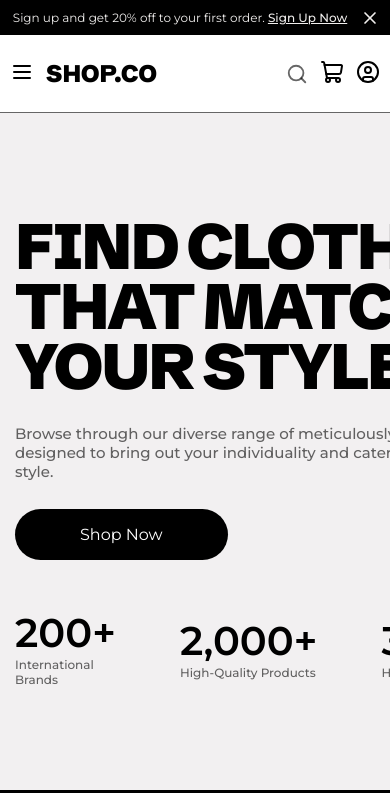
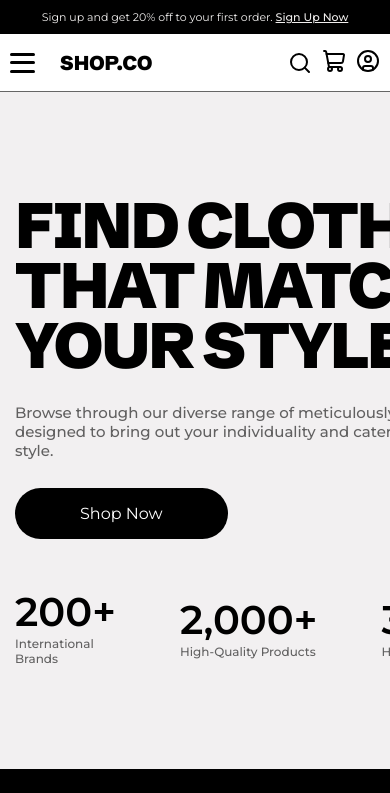
Before and after one commit to irinakosovic4-dotcom/ProjectShop.co, a plain HTML site: page index.html in a window 390 px wide. Shown: the top 793 px of the page. Drawn offline with nearby package versions, Linux system fonts and the light colour scheme.

Commit message:
Додав адаптив до header

```diff
--- a/index.html
+++ b/index.html
@@ -39,9 +39,9 @@
 			</div>
 		</section>
 		<header class="header">
-			<div class="header-container container">
+			<div class="header-container">
 				<div class="header-main_panel">
-					<button class="header-burger" aria-label="Open menu">
+					<!-- <button class="header-burger" aria-label="Open menu">
 						<svg
 							xmlns="http://www.w3.org/2000/svg"
 							width="24"
@@ -55,8 +55,14 @@
 						>
 							<path d="M4 6h16M4 12h16M4 18h16" />
 						</svg>
-					</button>
+					</button> -->
+					<div class="menu_and_logo-wrapper">
+  					<input type="checkbox" id="menu-toggle" class="menu-toggle">
+  					<label for="menu-toggle" class="menu-icon">
+   					 <span></span>
+ 					 </label>
 					<span class="logo header-logo">SHOP.CO</span>
+					</div>
 					<nav class="header-navigation">
 						<ul class="header-list">
 							<li class="header-item">
@@ -116,6 +122,23 @@
 						</div>
 					</div>
 					<div class="header-account_btn-wrapper">
+						<button class="header-search_menu-btn">
+						<svg
+							xmlns="http://www.w3.org/2000/svg"
+							width="24"
+							height="24"
+							viewBox="0 0 24 24"
+							fill="none"
+							stroke="currentColor"
+							stroke-width="2"
+							stroke-linecap="round"
+							stroke-linejoin="round"
+							class="header-search_menu-icon"
+						>
+							<path d="m21 21-4.34-4.34" />
+							<circle cx="11" cy="11" r="8" />
+						</svg>
+						</button>
 						<button class="header-account_profile">
 							<svg
 								xmlns="http://www.w3.org/2000/svg"
--- a/style.css
+++ b/style.css
@@ -120,7 +120,7 @@ button {
 
 .header-list {
 	display: flex;
-	gap: 24px;
+	gap: 25px;
 }
 
 .header-item {
@@ -183,16 +183,216 @@ button {
 	gap: 14px;
 }
 
-.header-burger {
+/* .header-burger {
 	display: none;
 	background: none;
 	border: none;
 	padding: 0;
 	color: inherit;
 	cursor: pointer;
+} */
+
+.menu-toggle {
+	display: none;
 }
 
-@media (max-width: 768px) {
+.header-search_menu-btn {
+	display: none;
+}
+
+.menu_and_logo-wrapper {
+	display: flex;
+	justify-content: center;
+	align-items: center;
+	gap: 25px;
+}
+
+@media screen and (max-width : 1440px) {
+
+	.header-sing_up-text {
+		font-size: 12px;
+	}
+
+	.header-close_sing_up-icon {
+		top: 7px;
+	}
+
+	.header-main_panel {
+		padding: 24px 0;
+		gap: 30px;
+	}
+
+	.logo {
+		font-size: 32px;
+	}
+
+	.header-list {
+		gap: 20px;
+	}
+
+	.header-link {
+		font-size: 14px;
+	}
+
+	.header-search-wrapper {
+		padding: 10px 12px;
+		border-radius: 52px;
+		gap: 10px;
+	}
+
+	.header-search_icon {
+		width: 20px;
+	}
+
+	.header-search {
+		font-size: 14px;
+		width: 300px;
+	}
+
+	.header-account_btn-wrapper {
+		gap: 10px;
+	}
+}
+
+@media screen and (max-width : 1024px) {
+
+	.header-close_sing_up-icon {
+		width: 22px;
+		top: 7px;
+	}
+
+	.header-main_panel {
+		padding: 24px 0;
+		gap: 20px;
+	}
+
+	.logo {
+		font-size: 25px;
+	}
+
+	.header-list {
+		gap: 15px;
+	}
+
+	.header-link {
+		font-size: 13px;
+	}
+
+	.header-item_shop-icon {
+		width: 18px;
+	}
+
+	.header-search-wrapper {
+		padding: 8px;
+		border-radius: 52px;
+		gap: 10px;
+	}
+
+	.header-search_icon {
+		width: 18px;
+	}
+
+	.header-search {
+		font-size: 12px;
+		width: auto;
+	}
+
+	.header-account_btn-wrapper {
+		gap: 10px;
+	}
+}
+
+@media screen and (max-width : 768px) {
+
+	.header-list {
+		display: none;
+	}
+
+	.header-main_panel {
+		padding: 20px 40px;
+		justify-content: space-between;
+		gap: 0;
+	}
+
+	.menu-icon {
+		display: block;
+		width: 25px;
+		height: 20px;
+		cursor: pointer;
+		position: relative;
+	}
+
+	.menu-icon span,
+	.menu-icon::before,
+	.menu-icon::after {
+		content: '';
+		display: block;
+		width: 100%;
+		height: 3px;
+		background: var(--basic-text-color);
+		border-radius: 10px;
+		position: absolute;
+		transition: 0.3s;
+	}
+
+	.menu-icon::before {
+		top: 0;
+	}
+
+	.menu-icon span {
+		top: 8px;
+	}
+
+	.menu-icon::after {
+		bottom: 0;
+	}
+
+	.menu-toggle:checked~.menu-icon::before {
+		top: 8px;
+		transform: rotate(45deg);
+	}
+
+	.menu-toggle:checked~.menu-icon span {
+		opacity: 0;
+	}
+
+	.menu-toggle:checked~.menu-icon::after {
+		bottom: 8px;
+		transform: rotate(-45deg);
+	}
+
+	.header-search-wrapper {
+		display: none;
+	}
+
+	.header-search_menu-btn {
+		display: flex;
+		justify-content: center;
+		align-items: center;
+
+	}
+
+	.header-close_sing_up-icon {
+		display: none;
+	}
+}
+
+@media screen and (max-width : 425px) {
+
+	.header-sing_up-text {
+		font-size: 11px;
+	}
+
+	.header-main_panel {
+			padding: 15px 10px;
+		}
+
+	.logo {
+		font-size: 20px;
+	}
+}
+
+/* @media (max-width: 768px) {
 	.header-main_panel {
 		justify-content: space-between;
 		gap: 20px;
@@ -267,7 +467,7 @@ button {
 		transform: translateY(-50%);
 		width: 20px;
 	}
-}
+} */
 
 .hero-section {
     background-color: #f2f0f1;
```
